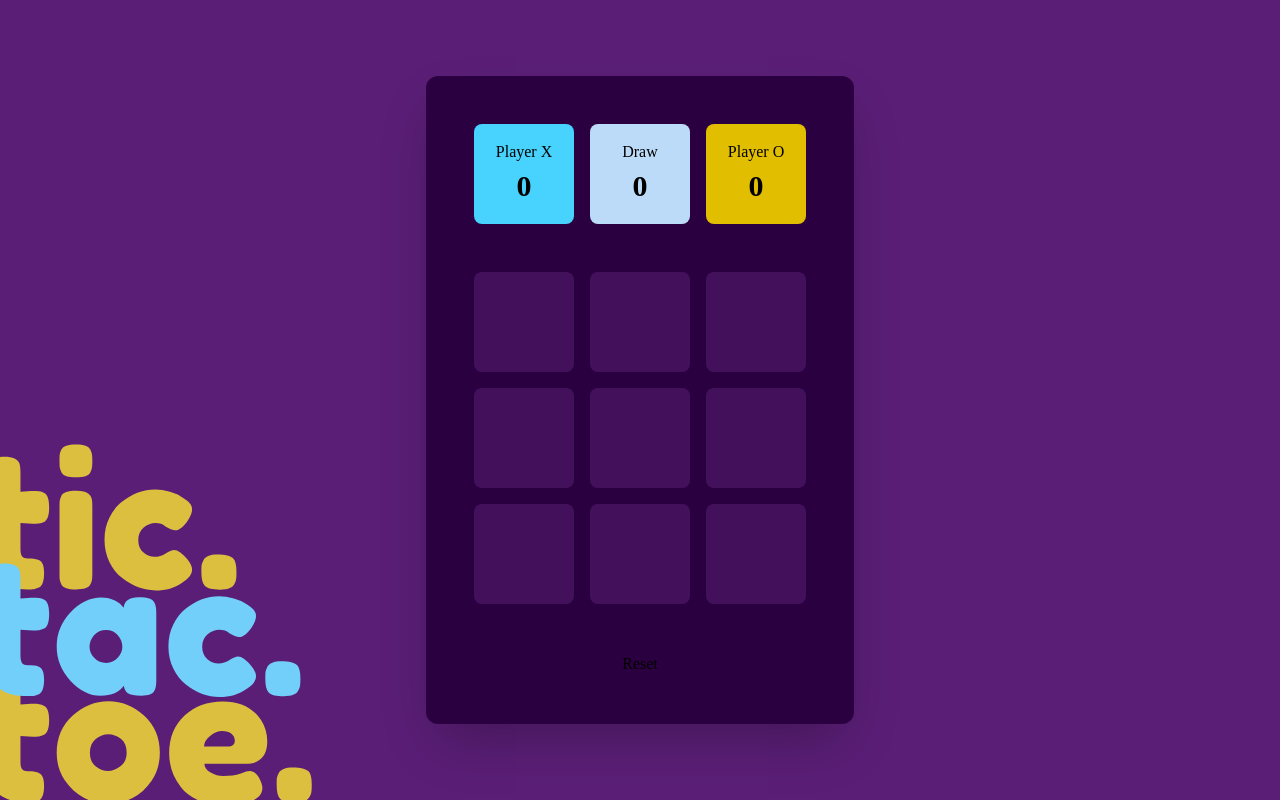
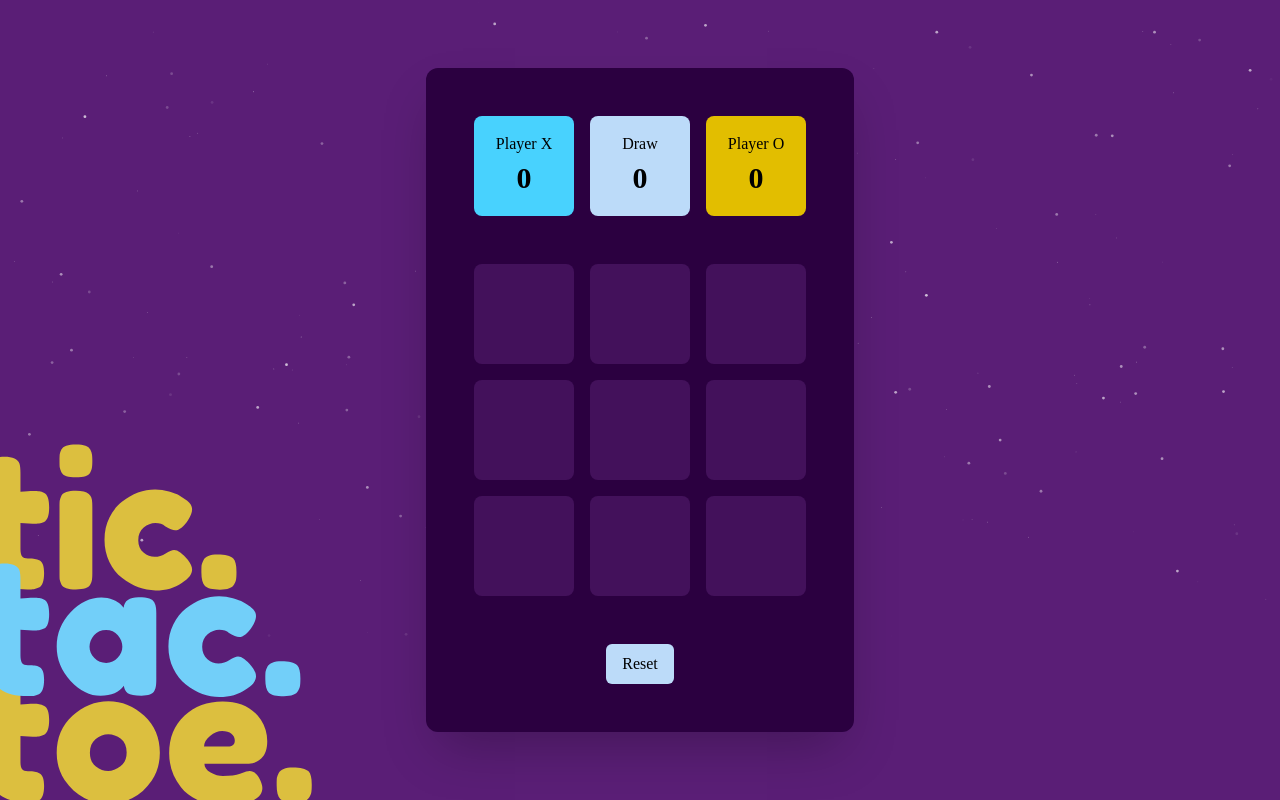
Before and after one commit to Andrei-Cervantes/tictactoe_react, a React (Vite) app: page / in a window 1280 px wide. Built offline with nearby package versions, Linux system fonts and the light colour scheme.

Commit message:
feat: apply particles file and fix z-index

```diff
--- a/src/App.tsx
+++ b/src/App.tsx
@@ -1,6 +1,7 @@
 import Background from "./components/Background";
 import Game from "./components/Game";
 import { StatusProvider } from "./components/Provider/StatusProvider";
+import { Particles } from "./components/ui/particles";
 
 const App = () => {
   return (
@@ -8,6 +9,9 @@ const App = () => {
       <div className="min-h-screen flex items-center justify-center bg-primary font-family-primary relative overflow-hidden">
         <Game />
         <Background />
+        <div className="absolute inset-0 z-5">
+          <Particles />
+        </div>
       </div>
     </StatusProvider>
   );
--- a/src/components/Background.tsx
+++ b/src/components/Background.tsx
@@ -10,7 +10,7 @@ interface BackgroundProps {
 const Background = ({
   primaryColor,
   secondaryColor,
-  className = "absolute bottom-0 -left-2 w-1/2",
+  className = "absolute bottom-0 -left-2 w-1/2 z-10",
   theme = "default",
 }: BackgroundProps) => {
   // Determine colors to use
--- a/src/components/Game.tsx
+++ b/src/components/Game.tsx
@@ -7,7 +7,7 @@ const Game = () => {
   const { board, setBoard } = useStatus();
 
   return (
-    <div className="space-y-12 p-12 bg-board-bg rounded-xl shadow-2xl w-fit text-center z-10">
+    <div className="space-y-12 p-12 bg-board-bg rounded-xl shadow-2xl w-fit text-center z-15">
       <Status />
       <Board board={board} setBoard={setBoard} />
       <ResetButton />
--- a/src/components/ResetButton.tsx
+++ b/src/components/ResetButton.tsx
@@ -1,5 +1,9 @@
 const ResetButton = () => {
-  return <button>Reset</button>;
+  return (
+    <button className="bg-player-draw  px-4 py-2 rounded-md cursor-pointer">
+      Reset
+    </button>
+  );
 };
 
 export default ResetButton;
--- a/src/components/ui/particles.tsx
+++ b/src/components/ui/particles.tsx
@@ -1,6 +1,6 @@
 "use client";
 
-import { cn } from "@/lib/utils";
+import { cn } from "../../lib/utils";
 import React, {
   type ComponentPropsWithoutRef,
   useEffect,
```
